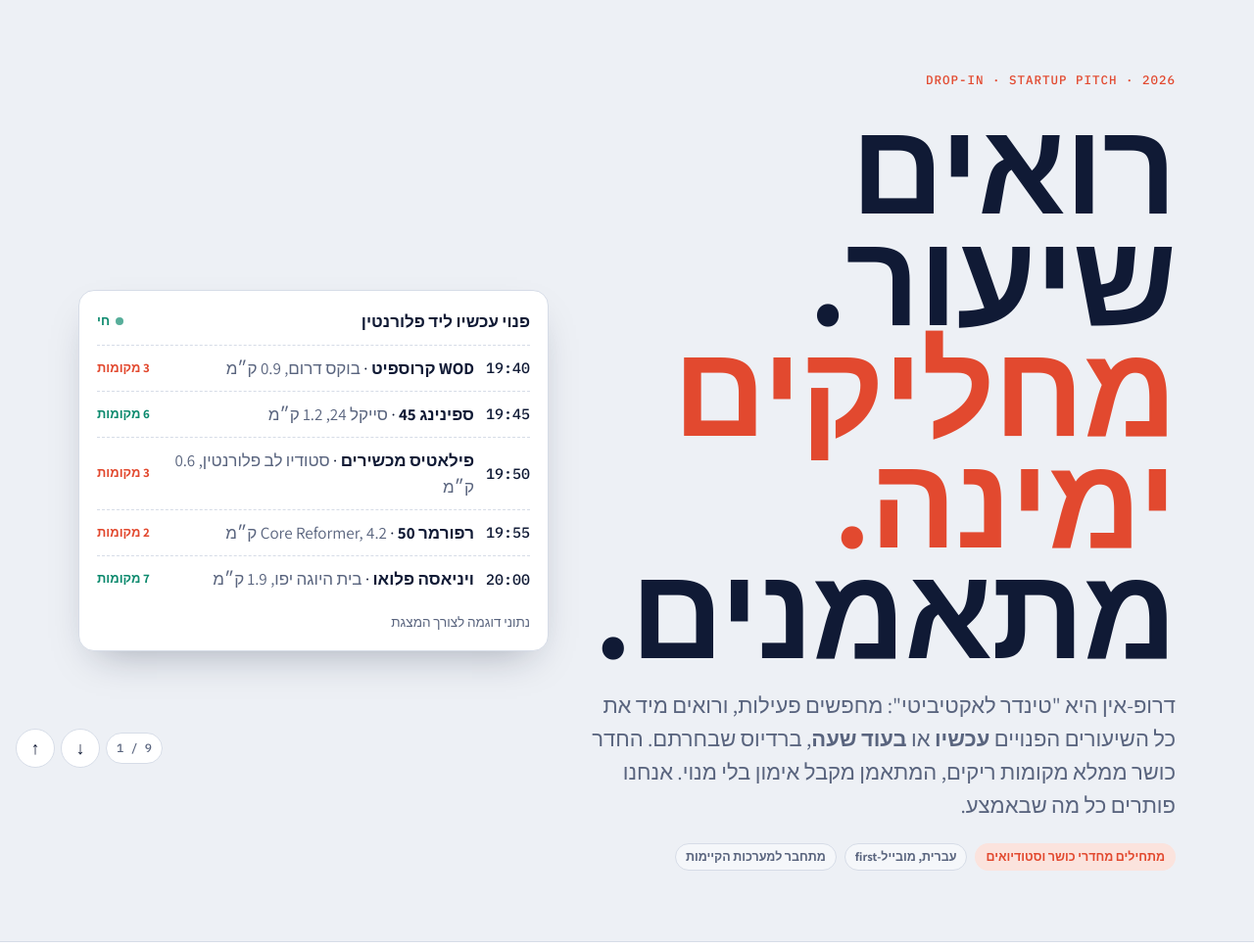
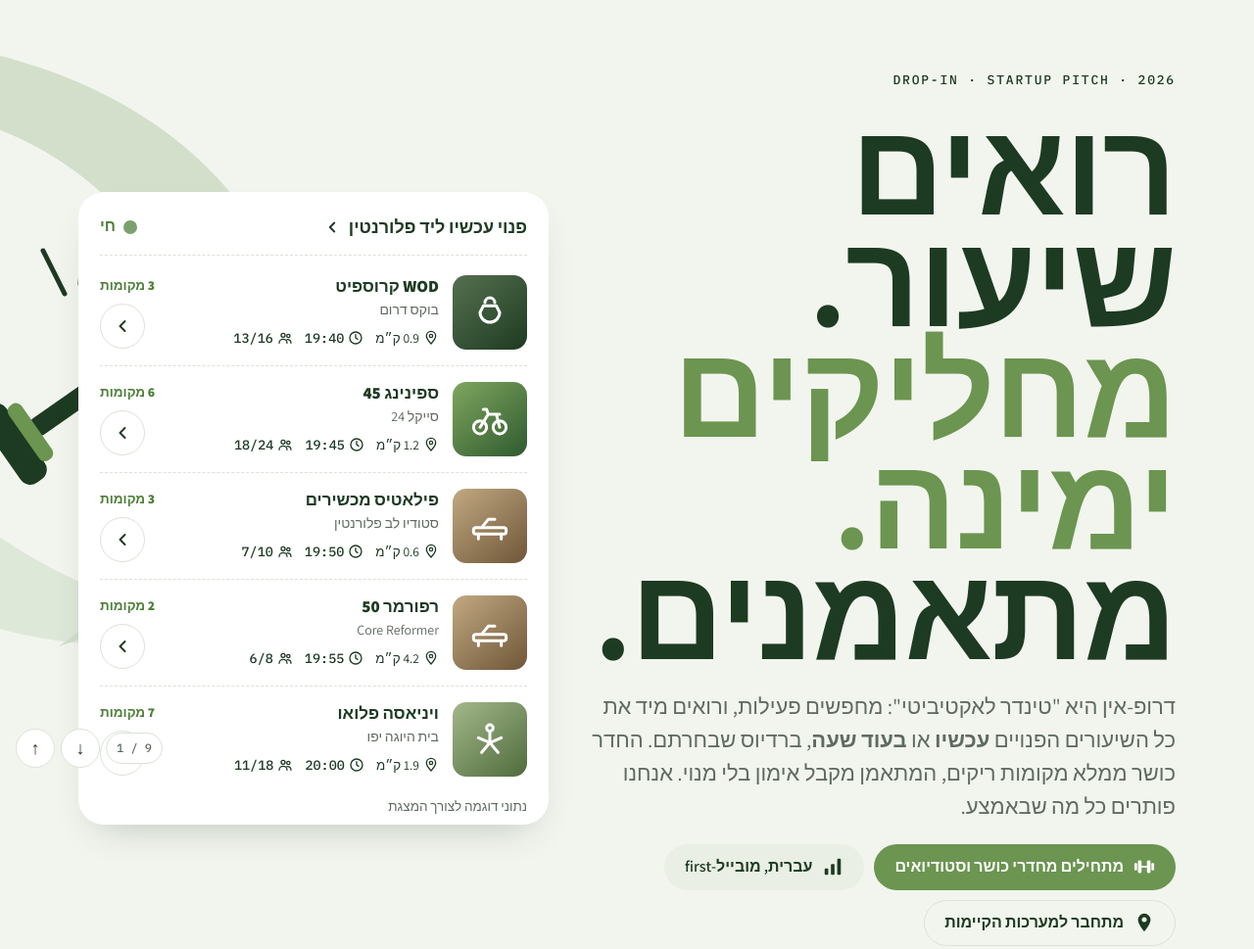
Before and after one commit to yoel-diamant/dropin-pitch, a plain HTML site: page index.html in a window 1280 px wide. Shown: the top 969 px of the page at 98% size. Drawn offline with Linux system fonts and the light colour scheme; a web font is replaced by a local one.

Commit message:
Green restyle to match reference

```diff
--- a/index.html
+++ b/index.html
@@ -11,28 +11,28 @@
 <style>
 /* Layout: a scrolling pitch deck — each section is one "slide" band; two live mockups (client phone, gym console) share one data model */
 :root{
-  --bg:#EDF0F5; --surface:#FFFFFF; --sunk:#F5F7FA; --ink:#101A35; --muted:#59647E; --line:#D6DCE7;
-  --accent:#E2492F; --accent-soft:#FBE3DD; --on-accent:#FFFFFF;
-  --go:#0D8A6E; --go-soft:#D8F1E9; --member:#9AA6BF; --phone:#101A35; --shadow:0 18px 40px -18px rgba(16,26,53,.35);
+  --bg:#F2F5EE; --surface:#FFFFFF; --sunk:#E9EFE4; --ink:#1D3B22; --muted:#5F6B60; --line:#DAE3D4;
+  --accent:#6B9550; --accent-soft:#E1ECD7; --on-accent:#FFFFFF; --swoosh:#D3DFCB;
+  --go:#4E7F3A; --go-soft:#E1ECD7; --member:#A9B8A2; --phone:#1D3B22; --shadow:0 18px 40px -20px rgba(29,59,34,.30);
   --f-display:"Karantina","Assistant",system-ui,sans-serif;
   --f-body:"Assistant",system-ui,-apple-system,"Segoe UI",Arial,sans-serif;
   --f-data:"IBM Plex Mono",ui-monospace,Menlo,monospace;
 }
 @media (prefers-color-scheme: dark){:root:not([data-theme="light"]){
-  --bg:#0A1022; --surface:#131B34; --sunk:#0F1630; --ink:#E9EDF6; --muted:#9AA4BD; --line:#26314F;
-  --accent:#FF6B4F; --accent-soft:#3A1E1A; --on-accent:#14080A;
-  --go:#3CCB9F; --go-soft:#10362F; --member:#55617E; --phone:#04070E; --shadow:0 18px 40px -18px rgba(0,0,0,.7); color-scheme:dark}}
+  --bg:#0F1710; --surface:#172219; --sunk:#1D2A1F; --ink:#E5EEE0; --muted:#9DAA9A; --line:#2A3A2C;
+  --accent:#93C070; --accent-soft:#25361F; --on-accent:#0F1710; --swoosh:#1E2C1F;
+  --go:#93C070; --go-soft:#25361F; --member:#4F6150; --phone:#070B07; --shadow:0 18px 40px -18px rgba(0,0,0,.7); color-scheme:dark}}
 :root[data-theme="dark"]{
-  --bg:#0A1022; --surface:#131B34; --sunk:#0F1630; --ink:#E9EDF6; --muted:#9AA4BD; --line:#26314F;
-  --accent:#FF6B4F; --accent-soft:#3A1E1A; --on-accent:#14080A;
-  --go:#3CCB9F; --go-soft:#10362F; --member:#55617E; --phone:#04070E; --shadow:0 18px 40px -18px rgba(0,0,0,.7); color-scheme:dark}
+  --bg:#0F1710; --surface:#172219; --sunk:#1D2A1F; --ink:#E5EEE0; --muted:#9DAA9A; --line:#2A3A2C;
+  --accent:#93C070; --accent-soft:#25361F; --on-accent:#0F1710; --swoosh:#1E2C1F;
+  --go:#93C070; --go-soft:#25361F; --member:#4F6150; --phone:#070B07; --shadow:0 18px 40px -18px rgba(0,0,0,.7); color-scheme:dark}
 
 body{background:var(--bg);color:var(--ink);font-family:var(--f-body);font-size:17px;line-height:1.55}
 .deck{direction:rtl}
 .band{padding-block:72px;padding-left:max(16px,env(safe-area-inset-left,0px));padding-right:max(16px,env(safe-area-inset-right,0px));border-bottom:1px solid var(--line)}
 .band.alt{background:var(--surface)}
 .wrap{max-width:1120px;margin:0 auto;display:flex;flex-direction:column;gap:28px}
-.eyebrow{font-family:var(--f-data);font-size:12.5px;letter-spacing:.08em;color:var(--accent);text-transform:uppercase;direction:ltr;text-align:right}
+.eyebrow{font-family:var(--f-data);font-size:13px;letter-spacing:.14em;color:var(--ink);text-transform:uppercase;direction:ltr;text-align:right}
 h1,h2,h3{margin:0;text-wrap:balance}
 h1{font-family:var(--f-display);font-weight:700;font-size:clamp(64px,11vw,132px);line-height:.86;letter-spacing:-.01em}
 h2{font-family:var(--f-display);font-weight:700;font-size:clamp(44px,6.4vw,76px);line-height:.92}
@@ -56,16 +56,40 @@ p{margin:0;max-width:62ch}
 .hero{display:grid;grid-template-columns:1.25fr 1fr;gap:40px;align-items:center}
 @media (max-width:860px){.hero{grid-template-columns:1fr}}
 .hero h1 .swipe{color:var(--accent)}
-.ticker{background:var(--surface);border:1px solid var(--line);border-radius:16px;padding:18px;display:flex;flex-direction:column;gap:10px;box-shadow:var(--shadow)}
-.ticker-head{display:flex;justify-content:space-between;align-items:center;gap:10px;font-weight:700}
-.live{display:inline-flex;gap:6px;align-items:center;font-size:13px;color:var(--go);font-weight:700}
-.live::before{content:"";width:8px;height:8px;border-radius:50%;background:var(--go);animation:pulse 1.6s infinite}
-@keyframes pulse{50%{opacity:.25}}
-.trow{display:grid;grid-template-columns:auto 1fr auto;gap:12px;align-items:center;padding:10px 0;border-top:1px dashed var(--line)}
-.trow b{font-weight:700}
-.trow .t{font-family:var(--f-data);font-size:15px;direction:ltr}
-.spots{font-size:13px;font-weight:700;color:var(--go)}
-.spots.low{color:var(--accent)}
+#s1{position:relative;overflow:hidden}
+#s1 .wrap{position:relative;z-index:1}
+.swoosh{position:absolute;left:-60px;top:0;width:min(560px,70vw);height:100%;z-index:0;pointer-events:none}
+.swoosh .sw{fill:var(--swoosh)}
+.swoosh .db{fill:var(--ink)}
+.swoosh .db2{fill:var(--accent)}
+.swoosh .spark{stroke:var(--ink);stroke-width:5;stroke-linecap:round}
+.pills{display:flex;gap:10px;flex-wrap:wrap}
+.pill{display:inline-flex;align-items:center;gap:10px;font-weight:600;font-size:16px;padding:10px 20px;border-radius:999px;background:var(--sunk);color:var(--ink);border:1.5px solid transparent}
+.pill svg{width:22px;height:22px;flex:none}
+.pill.solid{background:var(--accent);color:var(--on-accent)}
+.pill.outline{background:transparent;border-color:var(--line)}
+.ticker{background:var(--surface);border-radius:26px;padding:22px 22px 8px;display:flex;flex-direction:column;gap:4px;box-shadow:var(--shadow)}
+.ticker-head{display:flex;justify-content:space-between;align-items:center;gap:10px;font-weight:800;font-size:18px;padding-bottom:14px;border-bottom:1.5px dashed var(--line)}
+.ticker-head span:first-child{display:inline-flex;align-items:center;gap:8px}
+.live{display:inline-flex;gap:8px;align-items:center;font-size:16px;color:var(--go);font-weight:800}
+.live::before{content:"";width:14px;height:14px;border-radius:50%;background:var(--go);animation:pulse 1.6s infinite}
+@keyframes pulse{50%{opacity:.35}}
+.trow{display:grid;grid-template-columns:76px 1fr auto;gap:14px;align-items:center;padding:16px 0;border-bottom:1.5px dashed var(--line)}
+.trow:last-child{border-bottom:0}
+.thumb{width:76px;height:76px;border-radius:14px;display:grid;place-items:center}
+.thumb svg{width:40px;height:40px}
+.tinfo{display:flex;flex-direction:column;gap:3px;min-width:0}
+.tinfo b{font-weight:800;font-size:17px;line-height:1.25}
+.tinfo .sub{color:var(--muted);font-size:14px}
+.tmeta{display:flex;flex-wrap:wrap;gap:6px 12px;font-size:13.5px;margin-top:4px;color:var(--ink)}
+.tmeta span{display:inline-flex;align-items:center;gap:4px}
+.tmeta svg{width:16px;height:16px}
+.tend{display:flex;flex-direction:column;align-items:flex-end;gap:8px}
+.go-btn{width:44px;height:44px;border-radius:50%;border:1.5px solid var(--line);background:var(--surface);color:var(--ink);display:grid;place-items:center;cursor:pointer;text-decoration:none}
+.go-btn svg{width:20px;height:20px}
+.spots{font-size:13.5px;font-weight:800;color:var(--go)}
+.spots.low{color:var(--go)}
+@media (max-width:480px){.trow{grid-template-columns:64px 1fr auto}.thumb{width:64px;height:64px}}
 
 /* steps */
 .steps{display:grid;grid-template-columns:repeat(auto-fit,minmax(220px,1fr));gap:18px;counter-reset:s}
@@ -117,11 +141,11 @@ p{margin:0;max-width:62ch}
 .price b{font-family:var(--f-data);font-size:22px}
 .stamp{position:absolute;top:22px;font-family:var(--f-display);font-size:44px;font-weight:700;padding:0 12px;border:4px solid;border-radius:10px;opacity:0;transform:rotate(-12deg);z-index:2}
 .stamp.yes{right:18px;color:var(--go)}
-.stamp.no{left:18px;color:var(--accent);transform:rotate(12deg)}
+.stamp.no{left:18px;color:var(--muted);transform:rotate(12deg)}
 .actions{display:flex;justify-content:center;gap:18px;padding:12px 0 16px}
 .round{width:58px;height:58px;border-radius:50%;border:1px solid var(--line);background:var(--surface);font-size:24px;font-weight:800;cursor:pointer;display:grid;place-items:center;color:var(--ink)}
 .round.yes{background:var(--go);color:#fff;border-color:transparent;width:66px;height:66px}
-.round.no{color:var(--accent)}
+.round.no{color:var(--muted)}
 .empty{position:absolute;inset:0;display:flex;flex-direction:column;align-items:center;justify-content:center;gap:10px;text-align:center;padding:20px;border:2px dashed var(--line);border-radius:22px;color:var(--muted)}
 .btn{font:inherit;font-weight:800;font-size:15px;border:0;border-radius:12px;padding:12px 16px;cursor:pointer;background:var(--accent);color:var(--on-accent)}
 .btn.ghost{background:var(--sunk);color:var(--ink);border:1px solid var(--line)}
@@ -203,20 +227,33 @@ body{margin:0}[hidden]{display:none!important}img{max-width:100%}
 
 <!-- 1 -->
 <section class="band" id="s1">
+  <svg class="swoosh" viewBox="0 0 560 700" preserveAspectRatio="xMinYMin meet" aria-hidden="true">
+    <path class="sw" d="M-40 40 C 180 60, 330 180, 360 330 C 390 480, 300 600, 120 660 C 260 560, 300 440, 250 320 C 200 200, 90 120, -40 110 Z"/>
+    <path class="sw" opacity=".6" d="M-40 470 C 60 560, 160 620, 300 640 C 180 680, 40 650, -40 600 Z"/>
+    <g transform="translate(150 400) rotate(-35)">
+      <rect class="db" x="-70" y="-10" width="140" height="20" rx="8"/>
+      <rect class="db" x="-108" y="-46" width="30" height="92" rx="12"/>
+      <rect class="db2" x="-80" y="-34" width="16" height="68" rx="7"/>
+      <rect class="db" x="78" y="-46" width="30" height="92" rx="12"/>
+      <rect class="db2" x="64" y="-34" width="16" height="68" rx="7"/>
+    </g>
+    <line class="spark" x1="104" y1="256" x2="126" y2="300"/>
+    <line class="spark" x1="146" y1="240" x2="142" y2="290"/>
+  </svg>
   <div class="wrap">
     <div class="hero">
       <div style="display:flex;flex-direction:column;gap:22px;min-width:0">
         <div class="eyebrow">DROP-IN · STARTUP PITCH · 2026</div>
         <h1>רואים שיעור.<br><span class="swipe">מחליקים ימינה.</span><br>מתאמנים.</h1>
         <p class="lede">דרופ-אין היא "טינדר לאקטיביטי": מחפשים פעילות, ורואים מיד את כל השיעורים הפנויים <b>עכשיו</b> או <b>בעוד שעה</b>, ברדיוס שבחרתם. החדר כושר ממלא מקומות ריקים, המתאמן מקבל אימון בלי מנוי. אנחנו פותרים כל מה שבאמצע.</p>
-        <div style="display:flex;gap:8px;flex-wrap:wrap">
-          <span class="tag hot">מתחילים מחדרי כושר וסטודיואים</span>
-          <span class="tag">עברית, מובייל-first</span>
-          <span class="tag">מתחבר למערכות הקיימות</span>
+        <div class="pills">
+          <span class="pill solid"><svg viewBox="0 0 24 24" fill="currentColor" aria-hidden="true"><rect x="1" y="8" width="3" height="8" rx="1"/><rect x="5" y="5" width="4" height="14" rx="1.5"/><rect x="9" y="11" width="6" height="2"/><rect x="15" y="5" width="4" height="14" rx="1.5"/><rect x="20" y="8" width="3" height="8" rx="1"/></svg>מתחילים מחדרי כושר וסטודיואים</span>
+          <span class="pill"><svg viewBox="0 0 24 24" fill="currentColor" aria-hidden="true"><rect x="3" y="14" width="4" height="7" rx="1"/><rect x="10" y="9" width="4" height="12" rx="1"/><rect x="17" y="3" width="4" height="18" rx="1"/></svg>עברית, מובייל-first</span>
+          <span class="pill outline"><svg viewBox="0 0 24 24" fill="currentColor" aria-hidden="true"><path d="M12 2a7 7 0 0 0-7 7c0 5 7 13 7 13s7-8 7-13a7 7 0 0 0-7-7Zm0 9.5A2.5 2.5 0 1 1 12 6a2.5 2.5 0 0 1 0 5.5Z"/></svg>מתחבר למערכות הקיימות</span>
         </div>
       </div>
       <div class="ticker" aria-label="שיעורים פנויים עכשיו">
-        <div class="ticker-head"><span>פנוי עכשיו ליד פלורנטין</span><span class="live">חי</span></div>
+        <div class="ticker-head"><span>פנוי עכשיו ליד פלורנטין <svg width="18" height="18" viewBox="0 0 24 24" fill="none" stroke="currentColor" stroke-width="2.5" stroke-linecap="round" stroke-linejoin="round" aria-hidden="true"><path d="M15 6l-6 6 6 6"/></svg></span><span class="live">חי</span></div>
         <div id="ticker"></div>
         <div class="note">נתוני דוגמה לצורך המצגת</div>
       </div>
@@ -471,7 +508,21 @@ body{margin:0}[hidden]{display:none!important}img{max-width:100%}
 (function(){
 const ACTS=[["all","הכל"],["spin","ספינינג"],["yoga","יוגה"],["pilates","פילאטיס"],["hiit","HIIT"],["box","אגרוף"],["cross","קרוספיט"],["trx","TRX"]];
 const ACT_LABEL=Object.fromEntries(ACTS);
-const ART={spin:["#E2492F","#8A1D0E"],yoga:["#0D8A6E","#0A4B47"],pilates:["#6C5CE7","#2D2A7A"],hiit:["#D9831A","#7A3E07"],box:["#1F2A4D","#0A0F22"],cross:["#B23A48","#4E1020"],trx:["#2F7FB8","#103C63"]};
+const ART={spin:["#7FA65F","#2F5A2E"],yoga:["#A3B88A","#4F6B3C"],pilates:["#C2A982","#6E5638"],hiit:["#8DAF6B","#3E6A33"],box:["#3F5A40","#16261A"],cross:["#56704F","#1D3B22"],trx:["#9AB59A","#3E5E48"]};
+const ICON={
+ spin:'<circle cx="6" cy="17" r="4"/><circle cx="18" cy="17" r="4"/><path d="M6 17l5-8h5l2 8M11 9l-1-3H8M16 9h2"/>',
+ yoga:'<circle cx="12" cy="5" r="2"/><path d="M12 8v6M5 11l7 3 7-3M7 20l5-6 5 6"/>',
+ pilates:'<rect x="2" y="13" width="20" height="4" rx="1.5"/><path d="M5 17v3M19 17v3M7 13l4-5h4"/>',
+ hiit:'<path d="M13 2L5 13h6l-1 9 8-11h-6z"/>',
+ box:'<path d="M7 4h7a5 5 0 0 1 5 5v4a5 5 0 0 1-5 5H9a4 4 0 0 1-4-4V6a2 2 0 0 1 2-2zM5 12h6M9 18v3h6v-3"/>',
+ cross:'<path d="M9 6a3 3 0 0 1 6 0"/><path d="M8 8h8l2 4a6 6 0 1 1-12 0z"/>',
+ trx:'<path d="M12 2v6M12 8l-5 9M12 8l5 9M5 17h4M15 17h4"/>'
+};
+const ico=(d,w)=>`<svg viewBox="0 0 24 24" fill="none" stroke="currentColor" stroke-width="${w||2}" stroke-linecap="round" stroke-linejoin="round" aria-hidden="true">${d}</svg>`;
+const I_PIN='<path d="M12 21s-7-7.5-7-12a7 7 0 0 1 14 0c0 4.5-7 12-7 12z"/><circle cx="12" cy="9" r="2.5"/>';
+const I_CLOCK='<circle cx="12" cy="12" r="9"/><path d="M12 7v5l3 2"/>';
+const I_PPL='<circle cx="9" cy="8" r="3"/><circle cx="17" cy="9" r="2.5"/><path d="M3 20c0-3.3 2.7-6 6-6s6 2.7 6 6M15 14.5c3 0 6 1.8 6 5.5"/>';
+const I_ARROW='<path d="M15 6l-6 6 6 6"/>';
 const GYMS=[
  {id:"g1",name:"סטודיו לב פלורנטין",area:"פלורנטין",sys:"Arbox"},
  {id:"g2",name:"סייקל 24",area:"רוטשילד",sys:"Boostapp"},
@@ -521,7 +572,12 @@ $("clock").textContent=hhmm(0);
 /* ticker */
 function renderTicker(){
  const list=C.filter(c=>c.pub&&c.off<=60&&free(c)>0).sort((a,b)=>a.off-b.off).slice(0,5);
- $("ticker").innerHTML=list.map(c=>`<div class="trow"><span class="t">${hhmm(c.off)}</span><span><b>${esc(c.title)}</b> · <span class="muted">${esc(G[c.gym].name)}, ${c.km} ק״מ</span></span><span class="spots ${free(c)<=3?"low":""}">${free(c)} מקומות</span></div>`).join("");
+ $("ticker").innerHTML=list.map(c=>{const [a,b]=ART[c.act];return `<div class="trow">
+  <span class="thumb" style="background:linear-gradient(140deg,${a},${b});color:#fff">${ico(ICON[c.act],1.8)}</span>
+  <span class="tinfo"><b>${esc(c.title)}</b><span class="sub">${esc(G[c.gym].name)}</span>
+   <span class="tmeta"><span>${ico(I_PIN)}${c.km} ק״מ</span><span>${ico(I_CLOCK)}<span class="num">${hhmm(c.off)}</span></span><span>${ico(I_PPL)}<span class="num">${c.booked}/${c.cap}</span></span></span></span>
+  <span class="tend"><span class="spots">${free(c)} מקומות</span><a class="go-btn" href="#s4" aria-label="להזמנה באפליקציה">${ico(I_ARROW,2.4)}</a></span>
+ </div>`;}).join("");
 }
 
 /* client */
```
